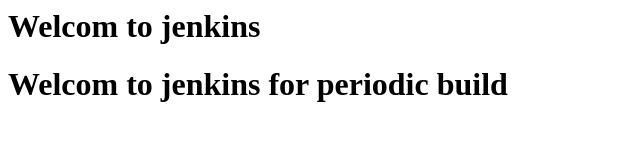
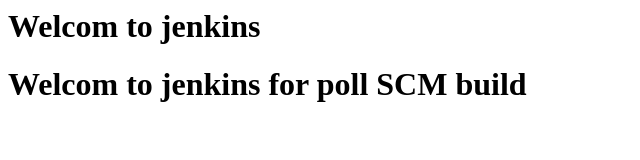
Before and after one commit to Jagan-dev2/webser-from-jenkins, a plain HTML site: page index.html in a window 1280 px wide. Shown: the whole page, without its empty margins (0-640 px from the left). Drawn offline with Linux system fonts and the light colour scheme.

Commit message:
Update index.html

```diff
--- a/index.html
+++ b/index.html
@@ -1,2 +1,2 @@
 <h1>Welcom to jenkins</h1>
-<h1>Welcom to jenkins for periodic build</h1>
+<h1>Welcom to jenkins for poll SCM build</h1>
```
